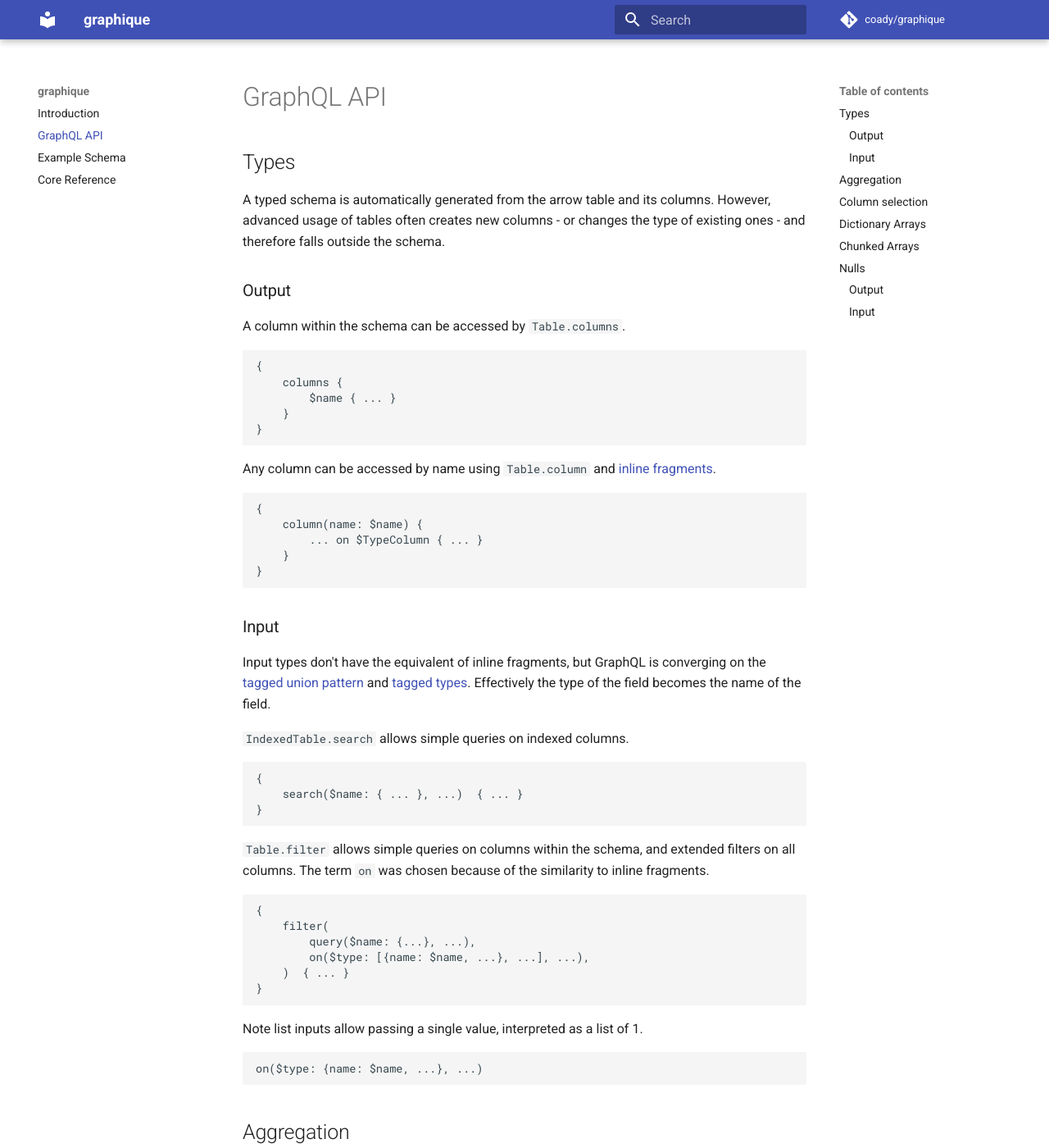
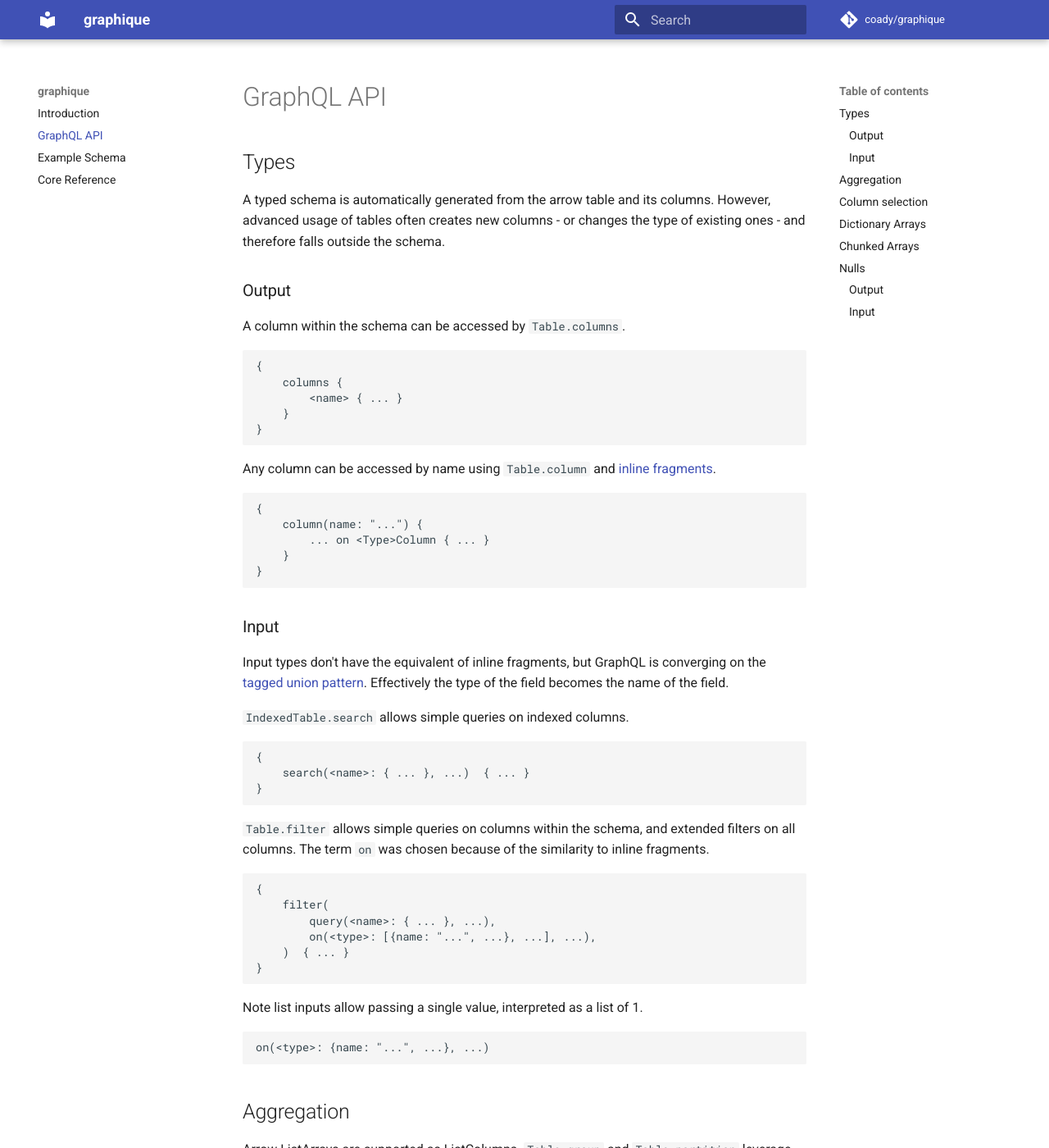
Before and after one commit to coady/graphique, an MkDocs documentation site: the page built from docs/api.md, in a window 1280 px wide and 1400 px high. Shown: the whole window at 82% size. Built offline with MkDocs 1.6.1 and Material for MkDocs 9.7.7, drawn with Linux system fonts in a browser that asks for light colours; comment, search, counter and statistics services are not loaded.

````diff
--- a/docs/api.md
+++ b/docs/api.md
@@ -6,7 +6,7 @@ A column within the schema can be accessed by `Table.columns`.
 ```
 {
     columns {
-        $name { ... }
+        <name> { ... }
     }
 }
 ```
@@ -14,19 +14,19 @@ A column within the schema can be accessed by `Table.columns`.
 Any column can be accessed by name using `Table.column` and [inline fragments](https://graphql.org/learn/queries/#inline-fragments).
 ```
 {
-    column(name: $name) {
-        ... on $TypeColumn { ... }
+    column(name: "...") {
+        ... on <Type>Column { ... }
     }
 }
 ```
 
 ### Input
-Input types don't have the equivalent of inline fragments, but GraphQL is converging on the [tagged union pattern](https://github.com/graphql/graphql-spec/issues/488) and [tagged types](https://github.com/graphql/graphql-spec/pull/733). Effectively the type of the field becomes the name of the field.
+Input types don't have the equivalent of inline fragments, but GraphQL is converging on the [tagged union pattern](https://github.com/graphql/graphql-spec/pull/825). Effectively the type of the field becomes the name of the field.
 
 `IndexedTable.search` allows simple queries on indexed columns.
 ```
 {
-    search($name: { ... }, ...)  { ... }
+    search(<name>: { ... }, ...)  { ... }
 }
 ```
 
@@ -34,15 +34,15 @@ Input types don't have the equivalent of inline fragments, but GraphQL is conver
 ```
 {
     filter(
-        query($name: {...}, ...),
-        on($type: [{name: $name, ...}, ...], ...),
+        query(<name>: { ... }, ...),
+        on(<type>: [{name: "...", ...}, ...], ...),
     )  { ... }
 }
 ```
 
 Note list inputs allow passing a single value, interpreted as a list of 1.
 ```
-on($type: {name: $name, ...}, ...)
+on(<type>: {name: "...", ...}, ...)
 ```
 
 ## Aggregation
````
Also changed, not shown: README.md (+1 -0 lines), docs/reference.md (+2 -0 lines), 1 other file.
